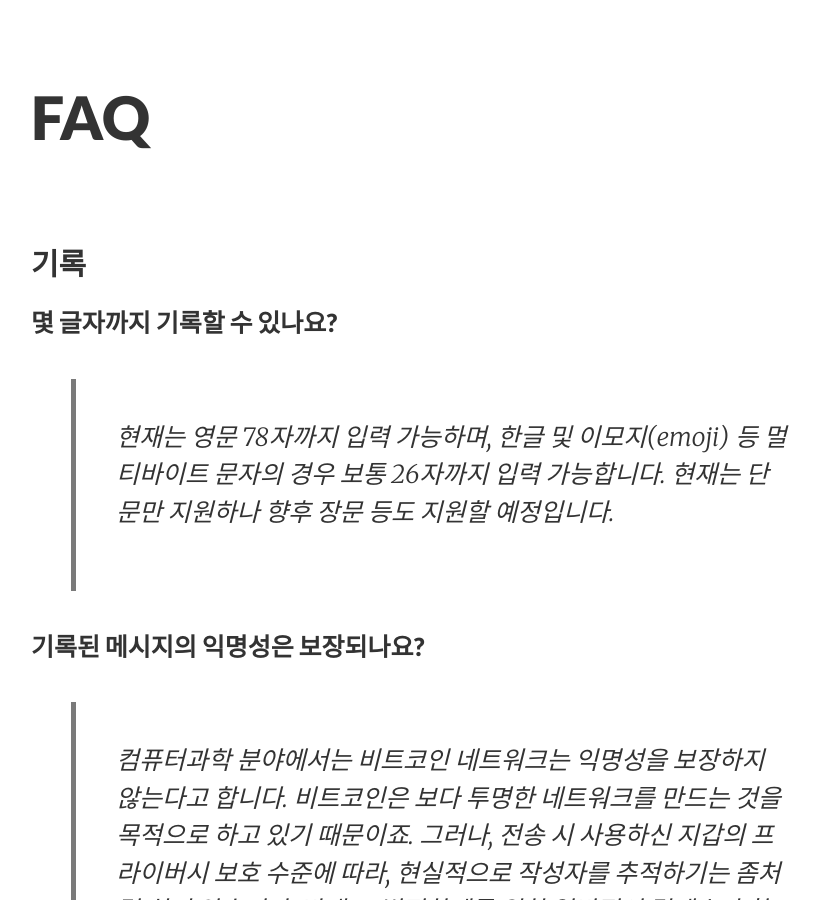
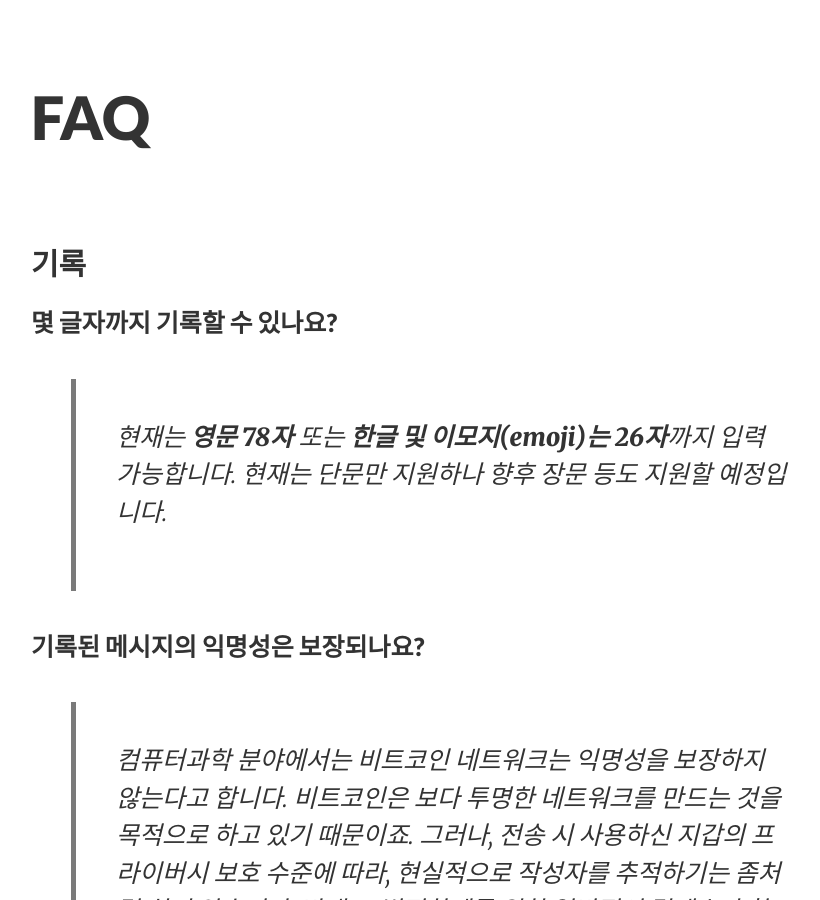
Before and after one commit to foreverit/foreverit.github.io, a Jekyll site: the page built from faq.md, in a window 1280 px wide and 900 px high. Shown: the whole window, without its empty margins (189-1009 px from the left). Built offline with Jekyll 4.4.1, drawn with Linux system fonts in a browser that asks for light colours.

Commit message:
Update faq.md

```diff
--- a/faq.md
+++ b/faq.md
@@ -12,7 +12,7 @@ categories:
 
 ### 몇 글자까지 기록할 수 있나요?
 
-> 현재는 영문 78자까지 입력 가능하며, 한글 및 이모지\(emoji\) 등 멀티바이트 문자의 경우 보통 26자까지 입력 가능합니다. 현재는 단문만 지원하나 향후 장문 등도 지원할 예정입니다.
+> 현재는 **영문 78자** 또는 **한글 및 이모지\(emoji\)는 26자**까지 입력 가능합니다. 현재는 단문만 지원하나 향후 장문 등도 지원할 예정입니다.
 
 ### 기록된 메시지의 익명성은 보장되나요?
 
```
